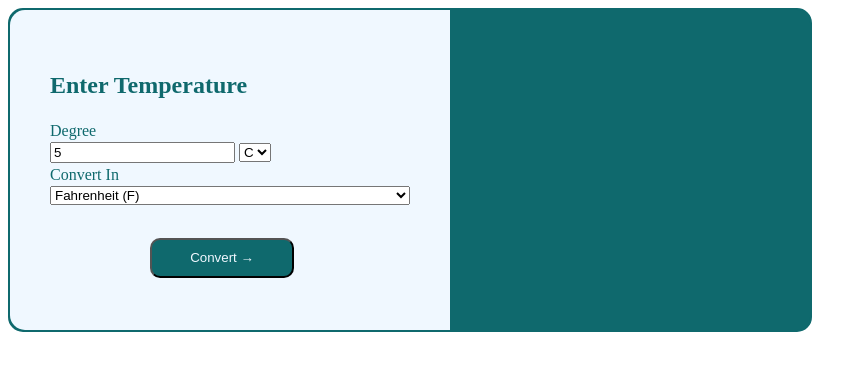
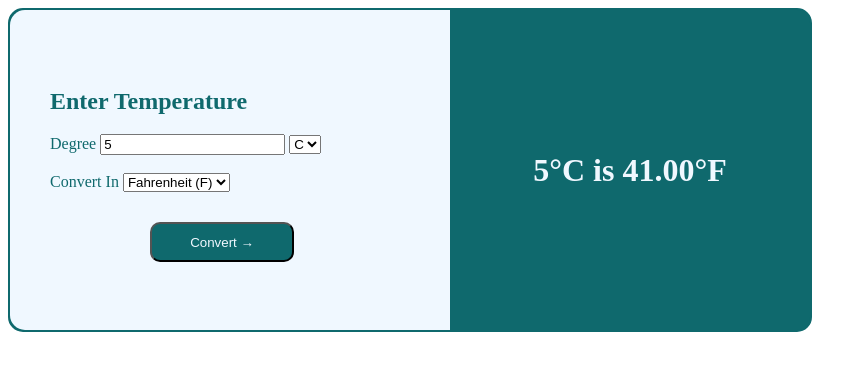
Before and after one commit to Madina2407/first-app, a plain HTML site: page index.html in a window 1280 px wide. Both pictures are taken after typing "5" into the empty fields and a click on the button "Convert →". Shown: the whole page, without its empty margins (0-867 px from the left). Drawn offline with Linux system fonts and the light colour scheme.

Commit message:
added JScode

```diff
--- a/index.css
+++ b/index.css
@@ -22,6 +22,9 @@
 }
 .secondContainer{
     color: aliceblue;
+    display: flex;
+    justify-content: center;
+    align-items: center;
 }
 button{
     width: 40%;
--- a/index.html
+++ b/index.html
@@ -8,30 +8,40 @@
 </head>
 <body>
     <div class="mainContainer">
+
            <div class="twinContainers firstContainer">
+
+            <form id="tempConverter">
+
                <h2>Enter Temperature</h2>
-               <label for="degree">Degree</label>
+               <div>
+               <label for="degreeInput">Degree</label>
 
-               <div>
-                <input type="number" placeholder="0">
+
+                <input type="number" placeholder="0" id="degreeInput">
                 <select name="Temperature" id="temperature">
-                    <option value="celcium">C</option>
+                    <option value="celcius">C</option>
                     <option value="fahrenheit">F</option>
                 </select>
-                </div>
+                </div><br/>
 
-                <label for="convertIn">Convert In</label>
+                <label for="convertInInput">Convert In</label>
                 <select name="convertIn" id="convert">
                     <option value="fahrenheit">Fahrenheit (F)</option>
-                    <option value="celcium">Celcium (C)</option>
+                    <option value="celcius">Celcius (C)</option>
                 </select>
 
-                <button class="convert">Convert →</button>
-           </div>
+                <button id="convertButton">Convert →</button>
+
+            </form>
+            </div>
+
 
            <div class="twinContainers secondContainer">
             <h1></h1>
             </div>
+
+
     </div>
 
 
--- a/index.js
+++ b/index.js
@@ -0,0 +1,21 @@
+document.querySelector('#tempConverter').addEventListener('submit', function(event) {
+    event.preventDefault();
+
+    const degreeInput = parseFloat(document.getElementById('degreeInput').value);
+    const temperature = document.getElementById('temperature').value;
+    const convertTo = document.getElementById('convert').value;
+    const h1 = document.querySelector(".secondContainer h1");
+
+    let result;
+
+    if (temperature === 'celcius' && convertTo === 'fahrenheit') {
+        result = (degreeInput * 9/5) + 32;
+        h1.textContent = `${degreeInput}°C is ${result.toFixed(2)}°F`;
+    } else if (temperature === 'fahrenheit' && convertTo === 'celcius') {
+        result = (degreeInput - 32) * 5/9;
+        h1.textContent = `${degreeInput}°F is ${result.toFixed(2)}°C`;
+    } else {
+        result = degreeInput;
+        h1.textContent = result
+    }
+});
```
